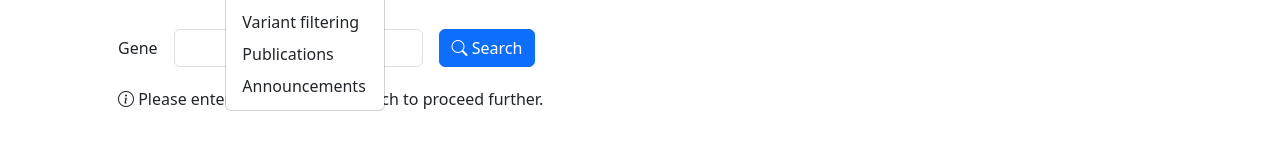
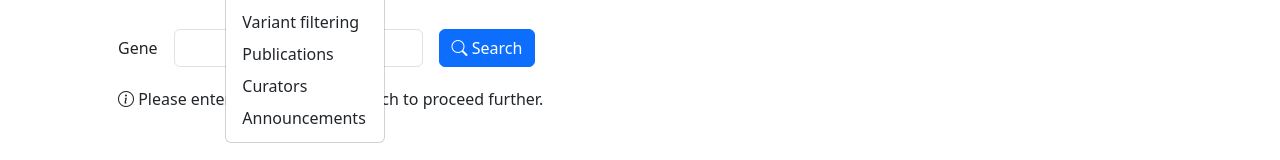
Before and after one commit to seeta-ramaraju/gene2phenotype_web, a Vue app: page /lgd/add in a window 1280 px wide. Both pictures are taken after a click on the button "About". Shown: the part 129-289 px from the top of the page. Built offline with nearby package versions, Linux system fonts and the light colour scheme; no server answers.

Commit message:
Add Curators page link in Header

```diff
--- a/src/components/header/Header.vue
+++ b/src/components/header/Header.vue
@@ -112,6 +112,11 @@ export default {
               <li>
                 <router-link to="/publications" class="dropdown-item">
                   Publications
+                </router-link>
+              </li>
+              <li>
+                <router-link to="/curators" class="dropdown-item">
+                  Curators
                 </router-link>
               </li>
               <li><a class="dropdown-item" href="#">Announcements</a></li>
--- a/src/components/header/HeaderWithoutSearch.vue
+++ b/src/components/header/HeaderWithoutSearch.vue
@@ -47,6 +47,11 @@
                   >Publications</router-link
                 >
               </li>
+              <li>
+                <router-link to="/curators" class="dropdown-item">
+                  Curators
+                </router-link>
+              </li>
               <li><a class="dropdown-item" href="#">Announcements</a></li>
             </ul>
           </li>
```
